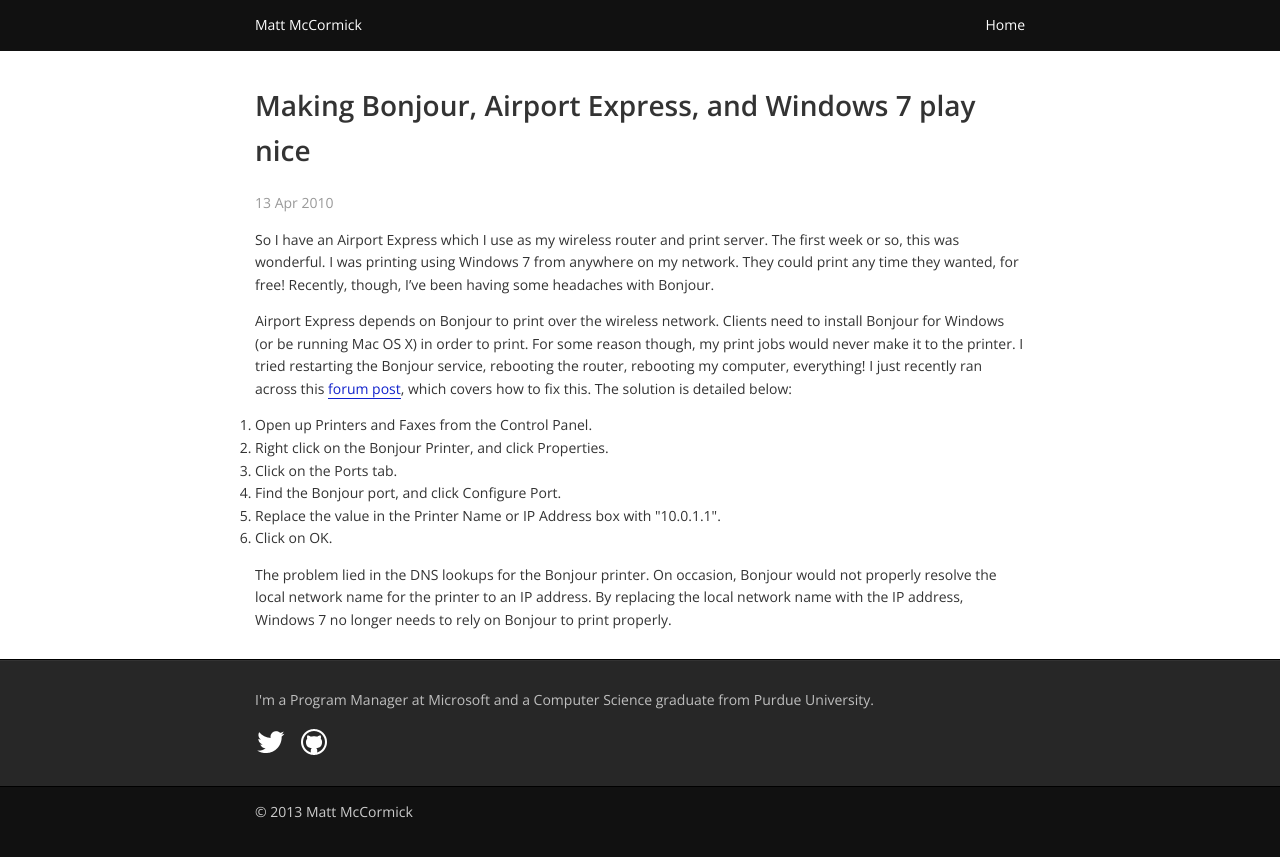
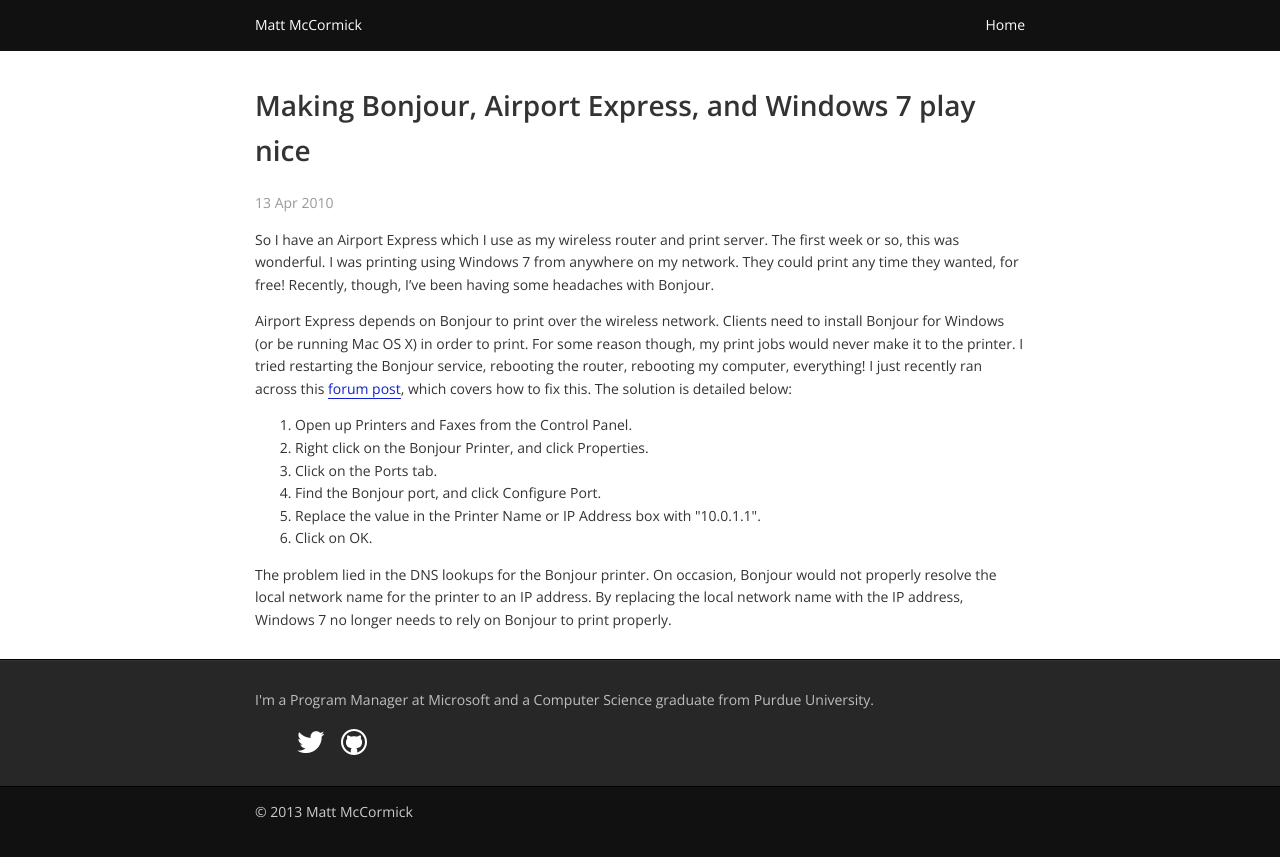
Before and after one commit to mbmccormick/mbmccormick.github.io, a Jekyll site: the page built from _posts/2010-04-13-making-bonjour-airport-express-and-windows-7-play-nice.md, in a window 1280 px wide. Shown: the top 857 px of the page. Built offline with Jekyll 4.4.1, drawn with Linux system fonts in a browser that asks for light colours.

Commit message:
Update style.css

```diff
--- a/css/style.css
+++ b/css/style.css
@@ -250,10 +250,6 @@
     color: #999;
     display: block;
     margin-bottom: 1em;
-}
-
-ul, ol {
-    padding: 0;
 }
 
 blockquote {
```
